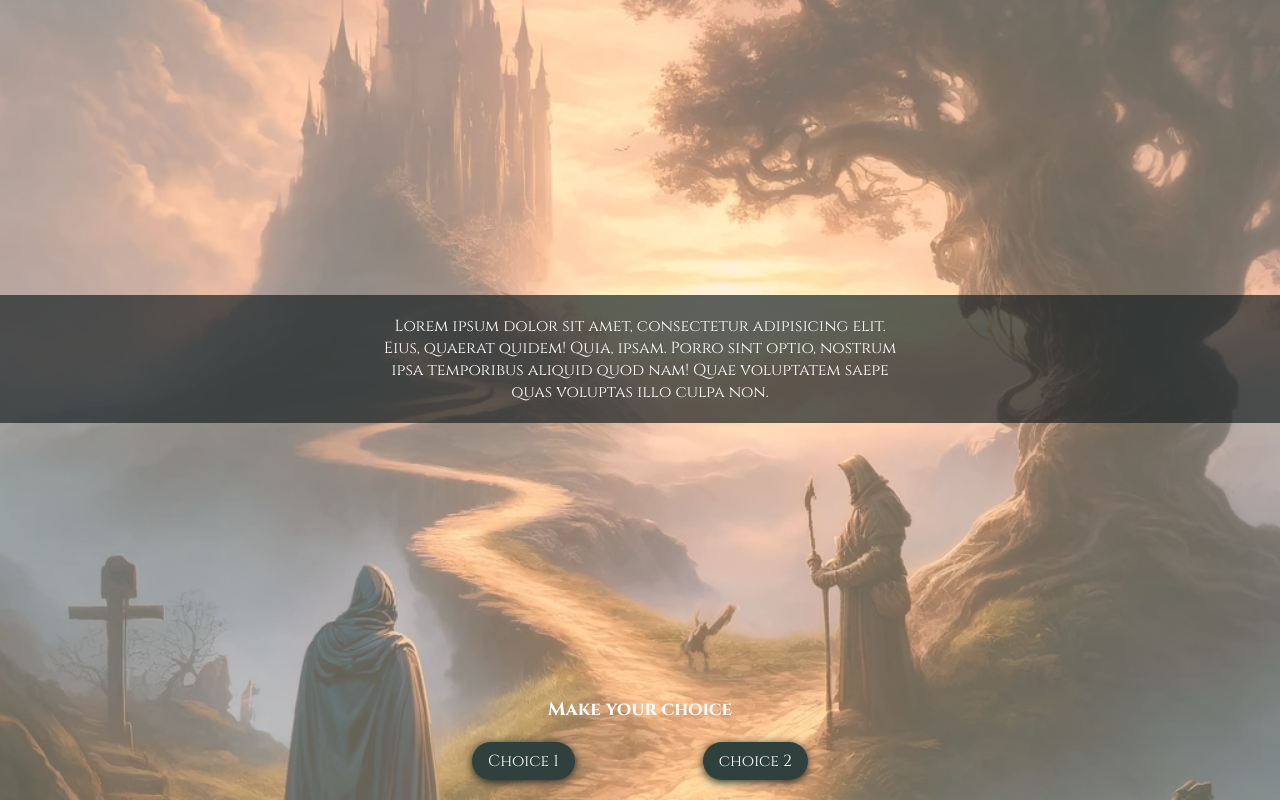
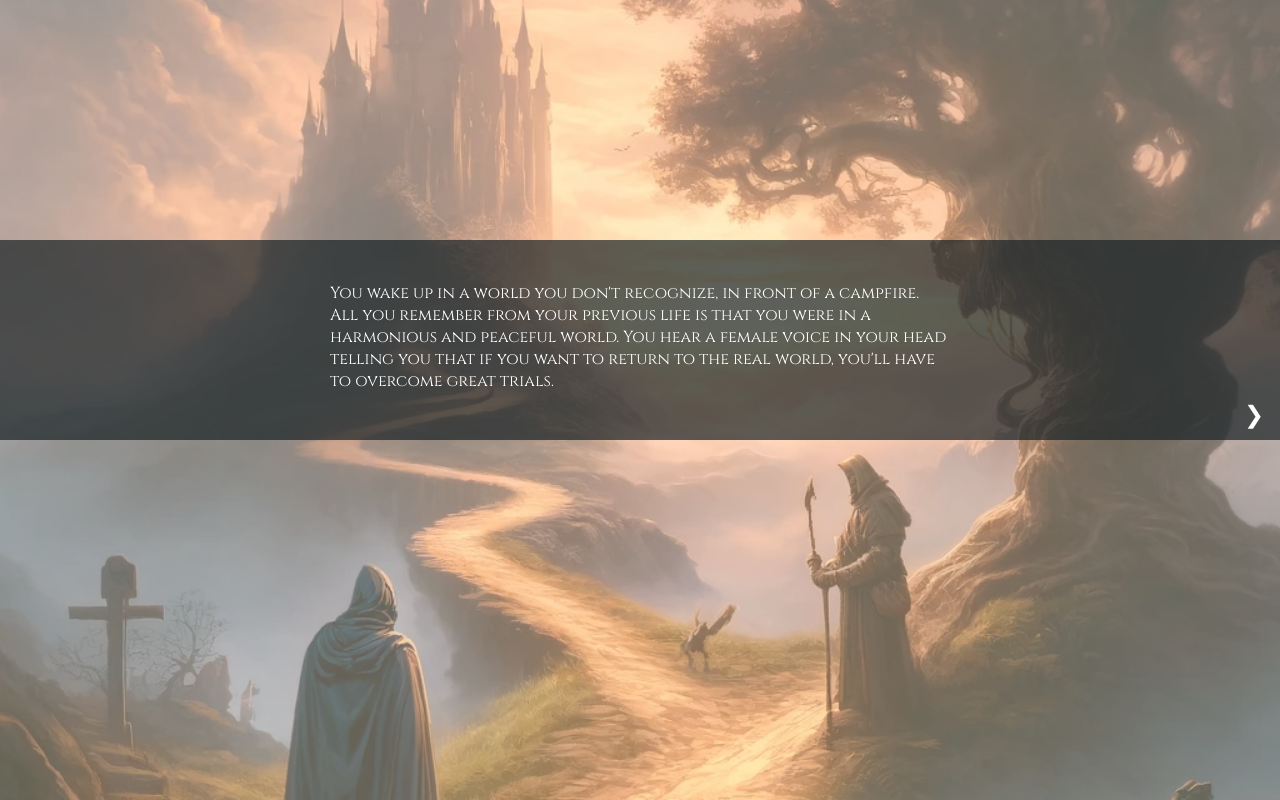
Before and after one commit to BrebG/js-toulouse-p2-open_souls, a React (Vite) app in the folder client/: page /choice-selection in a window 1280 px wide. Built offline with nearby package versions, Linux system fonts and the light colour scheme.

Commit message:
feat: create state to change what story is on screen

```diff
--- a/client/src/main.jsx
+++ b/client/src/main.jsx
@@ -5,7 +5,7 @@ import ItemLoot from "./pages/ItemLoot";
 
 import App from "./App";
 import CharSelect from "./pages/CharSelect";
-import ChoicePage from "./pages/ChoicePage";
+import ChoicePage from "./pages/elden-ring-world/ChoicePage";
 import LosingScreen from "./pages/LosingScreen";
 import WinningScreen from "./pages/WinningScreen";
 import CombatScreen from "./pages/CombatScreen";
--- a/client/src/pages/ChoicePage.jsx
+++ /dev/null
@@ -1,30 +0,0 @@
-import { Link } from "react-router-dom";
-import "./ChoicePage.scss";
-
-function ChoicePage() {
-  return (
-    <div className="choice-page">
-      <div className="story-text">
-        <div className="lore-text">
-          <p id="choice-text">
-            Lorem ipsum dolor sit amet, consectetur adipisicing elit. Eius,
-            quaerat quidem! Quia, ipsam. Porro sint optio, nostrum ipsa
-            temporibus aliquid quod nam! Quae voluptatem saepe quas voluptas
-            illo culpa non.
-          </p>
-        </div>
-      </div>
-      <h3>Make your choice</h3>
-      <div className="choice-button">
-        <Link to="/loosing-page" className="link-button">
-          Choice 1
-        </Link>
-        <Link to="/boss-fight" className="link-button">
-          choice 2
-        </Link>
-      </div>
-    </div>
-  );
-}
-
-export default ChoicePage;
--- a/client/src/pages/choicepage.scss
+++ /dev/null
@@ -1,79 +0,0 @@
-* {
-  margin: 0%;
-  box-sizing: border-box;
-}
-.choice-page {
-  height: 100vh;
-  background-image: url("../assets/images/adventure-pannel-background.png");
-  background-repeat: no-repeat;
-  background-size: cover;
-  background-position: center;
-  display: flex;
-  flex-direction: column;
-  justify-content: center;
-  align-items: center;
-  padding: 20px;
-  bottom: 10rem;
-
-  .story-text {
-    height: 110dvh;
-    display: flex;
-    flex-direction: column;
-    justify-content: center;
-    gap: 2rem;
-  }
-}
-
-@media (min-width: 1024px) {
-  .choicepage {
-    background-position: center;
-  }
-}
-
-#choice-title {
-  color: white;
-  display: flex;
-  justify-content: center;
-}
-
-.lore-text {
-  text-align: center;
-  background: rgba(26, 35, 37, 0.7);
-  padding: 20px;
-  width: 100dvw;
-  display: flex;
-  align-items: center;
-  justify-content: center;
-
-  #choice-text {
-    max-width: 65dvh;
-    color: var(--white-color);
-  }
-}
-
-.choice-button {
-  margin-top: 20px;
-  display: flex;
-  justify-content: space-between;
-  gap: 10dvw;
-}
-
-.choice-button a {
-  background-color: var(--main-color);
-  padding-block: 0.5rem;
-  padding-inline: 1rem;
-  color: var(--white-color);
-  border-radius: 999px;
-  text-decoration: none;
-  box-shadow: 0px 2px 10px var(--darker-color);
-}
-
-.choice-button a:hover {
-  background-color: var(--lighter-color);
-}
-
-h3 {
-  align-self: center;
-  margin-top: auto;
-  color: white;
-}
--- /dev/null
+++ b/client/src/pages/elden-ring-world/ChoicePage.jsx
@@ -0,0 +1,45 @@
+import { Link } from "react-router-dom";
+import "./ChoicePage.scss";
+import { useState } from "react";
+import { EldenTexts } from "../../tools/ArrayLoreDialogue";
+
+function ChoicePage() {
+  const [loreIndex, setLoreIndex] = useState(0);
+  const nextLore = () => {
+    setLoreIndex(loreIndex + 1);
+  };
+  return (
+    <div className="choice-page">
+      <div className="story-text">
+        <div className="lore-text">
+          <p>{EldenTexts[loreIndex].content}</p>
+          {loreIndex === 5 && <p>{EldenTexts[6].content}</p>}
+        </div>
+        <div id="div-button-next">
+          {loreIndex < 5 && (
+            <button type="button" id="next-lore-button" onClick={nextLore}>
+              &#10095;
+            </button>
+          )}
+        </div>
+      </div>
+      <div>
+        {loreIndex === 5 && (
+          <div>
+            <h3>Make your choice</h3>
+            <div className="choice-button">
+              <Link to="/loosing-page" className="link-button">
+                Old Chest
+              </Link>
+              <Link to="/boss-fight" className="link-button">
+                Small Chest
+              </Link>
+            </div>
+          </div>
+        )}
+      </div>
+    </div>
+  );
+}
+
+export default ChoicePage;
--- /dev/null
+++ b/client/src/pages/elden-ring-world/ChoicePage.scss
@@ -0,0 +1,110 @@
+* {
+  margin: 0%;
+  box-sizing: border-box;
+}
+.choice-page {
+  height: 100vh;
+  background-image: url("../../assets/images/adventure-pannel-background.png");
+  background-repeat: no-repeat;
+  background-size: cover;
+  background-position: center;
+  display: flex;
+  flex-direction: column;
+  justify-content: space-between;
+  bottom: 10rem;
+
+  .story-text {
+    width: 100%;
+    display: flex;
+    flex-direction: column;
+    justify-content: space-between;
+    color: var(--white-color);
+    background-color: rgba(26, 35, 37, 0.7);
+    padding: 10px;
+    margin-top: 30dvh;
+    min-height: 200px;
+  }
+
+  #next-lore-button {
+    color: var(--white-color);
+    display: flex;
+    justify-content: center;
+    width: 2rem;
+    background: none;
+    border: none;
+    font-size: 1.5rem;
+  }
+
+  #div-button-next {
+    display: flex;
+    justify-content: flex-end;
+    align-items: flex-end;
+    height: 2rem;
+  }
+
+  p {
+    padding-top: 2rem;
+  }
+}
+
+@media (min-width: 1024px) {
+  .choicepage {
+    background-position: center;
+  }
+}
+
+#choice-title {
+  color: var(--white-color);
+  display: flex;
+  justify-content: center;
+}
+
+.lore-text {
+  max-width: 65ch;
+  display: flex;
+  flex-direction: column;
+  margin: 0 auto;
+  gap: 1rem;
+}
+
+// .lore-text {
+//   text-align: center;
+//   background: rgba(26, 35, 37, 0.7);
+//   padding: 20px;
+//   width: 100dvw;
+//   display: flex;
+//   flex-direction: column;
+//   align-items: center;
+//   justify-content: center;
+
+// .choice-text {
+//   max-width: 65dvh;
+//   color: var(--white-color);
+// }
+// }
+
+.choice-button {
+  margin: 20px;
+  display: flex;
+  justify-content: center;
+  gap: 10dvw;
+}
+
+.choice-button a {
+  background-color: var(--main-color);
+  padding-block: 0.5rem;
+  padding-inline: 1rem;
+  color: var(--white-color);
+  border-radius: 999px;
+  text-decoration: none;
+  box-shadow: 0px 2px 10px var(--darker-color);
+}
+
+.choice-button a:hover {
+  background-color: var(--lighter-color);
+}
+
+h3 {
+  color: var(--white-color);
+  text-align: center;
+}
--- a/client/src/tools/ArrayLoreDialogue.js
+++ b/client/src/tools/ArrayLoreDialogue.js
@@ -1,4 +1,4 @@
-const EldenTexts = [
+export const EldenTexts = [
   {
     id: 1,
     content:
@@ -137,7 +137,7 @@ const EldenTexts = [
   // C'est votre arriver dans la première zone de MHW
 ];
 // MONDE DE MONSTER HUNTER WORLD
-const MHWTexts = [
+export const MHWTexts = [
   {
     id: 1,
     content:
@@ -247,7 +247,7 @@ const MHWTexts = [
       "Once again, you fall into the void; you're not so scared anymore, beginning to get used to it, knowing at least you won't be unconscious during the journey. Unfortunately, your shield hits your head; you black out.",
   },
 ];
-const WCSTexts = [
+export const WCSTexts = [
   // DEBUT DU MONDE WILD CODE SCHOOL
   {
     id: 1,
@@ -300,4 +300,3 @@ const WCSTexts = [
     // Proposition de relancer la partie
   },
 ];
-export default { EldenTexts, MHWTexts, WCSTexts };
```
